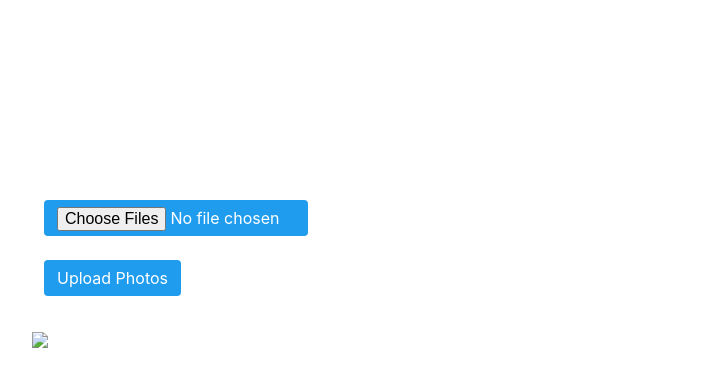
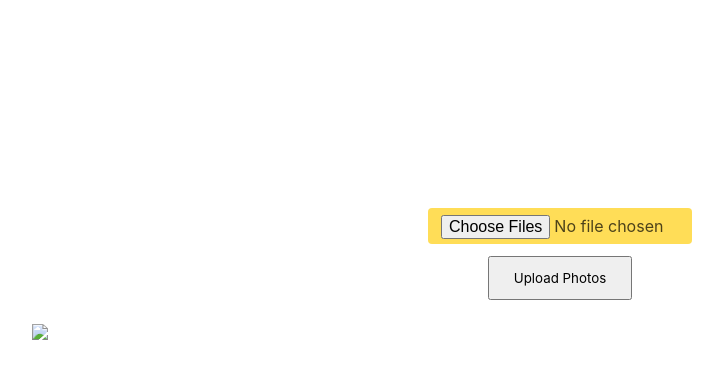
Before and after one commit to pdtran3k6/shopify_image_repo, a Python web app: template templates/profile.html in a window 1280 px wide. Shown: the part 158-545 px from the top of the page, without its empty margins (32-755 px from the left). Run offline with Jinja, Linux system fonts and the light colour scheme; the template is opened without the code that fills it: most values are stand-ins (such as "Sample title", 1, 10 or a date in 2020).

Commit message:
Sort photos in order of upload Update style for upload form Update gitignore

```diff
--- a/main.py
+++ b/main.py
@@ -22,7 +22,10 @@ def profile():
     user_dir = os.path.join(app.config['UPLOAD_PATH'], str(current_user.id))
     Path(user_dir).mkdir(parents=True, exist_ok=True)
     files = os.listdir(user_dir)
-    return render_template('profile.html', files=files)
+    modify_time_sort = lambda f: os.stat(f"{user_dir}/{f}").st_ctime
+    sorted_files = sorted(files, key=modify_time_sort)
+    # display all photos owned by this user
+    return render_template('profile.html', files=sorted_files)
 
 
 @main.route('/upload', methods=['POST'])
--- a/templates/profile.html
+++ b/templates/profile.html
@@ -1,7 +1,7 @@
 {% extends "base.html" %}
 
 {% block content %}
-<div class="column is-3">
+<div class="column is-3 is-offset-4">
   <form method="POST" enctype="multipart/form-data" action="/upload">
     {% with messages = get_flashed_messages() %}
     {% if messages %}
@@ -16,9 +16,11 @@
     {% endif %}
     {% endif %}
     {% endwith %}
-    <input type='file' name='file' accept='image/*' class="button is-block is-info is-fullwidth" multiple />
-    <br />
-    <button type='submit' class="button is-block is-info">Upload Photos</button>
+    <input type='file' name='file' accept='image/*' class="button is-block is-warning is-fullwidth" multiple />
+    <br>
+    <div class="columns is-centered">
+      <button type='submit' class="column is-half">Upload Photos</button>
+    </div>
   </form>
 </div>
 <br />
```
Also changed, not shown: 1 other file.
